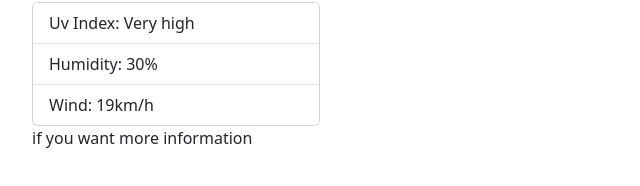
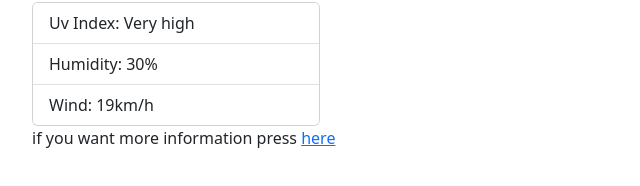
Before and after one commit to fer-444/page, a plain HTML site: page index.html in a window 1280 px wide. Shown: the part 480-666 px from the top of the page, 0-640 px from the left. Drawn offline with nearby package versions, Linux system fonts and the light colour scheme; files whose address does not match are found by name.

Commit message:
Update index.html

```diff
--- a/index.html
+++ b/index.html
@@ -89,6 +89,6 @@ crossorigin="anonymous"
     </ul>
   </div>
     <script src="src/index.js"></script>
-    <h7> if you want more information  <link href="https://fonts.googleapis.com/css2?family=Dancing+Script:wght@700&family=Lobster&family=Source+Code+Pro:ital,wght@1,600&family=Work+Sans:wght@200;400&display=swap" rel="https://fonts.googleapis.com/css2?family=Dancing+Script:wght@700&family=Lobster&family=Source+Code+Pro:ital,wght@1,600&family=Work+Sans:wght@200;400&display=swap"></h7>
+    <h7> if you want more information press <a href="https://github.com/fer-444/page.git">here</h7>
 </body>
 </html>
```
